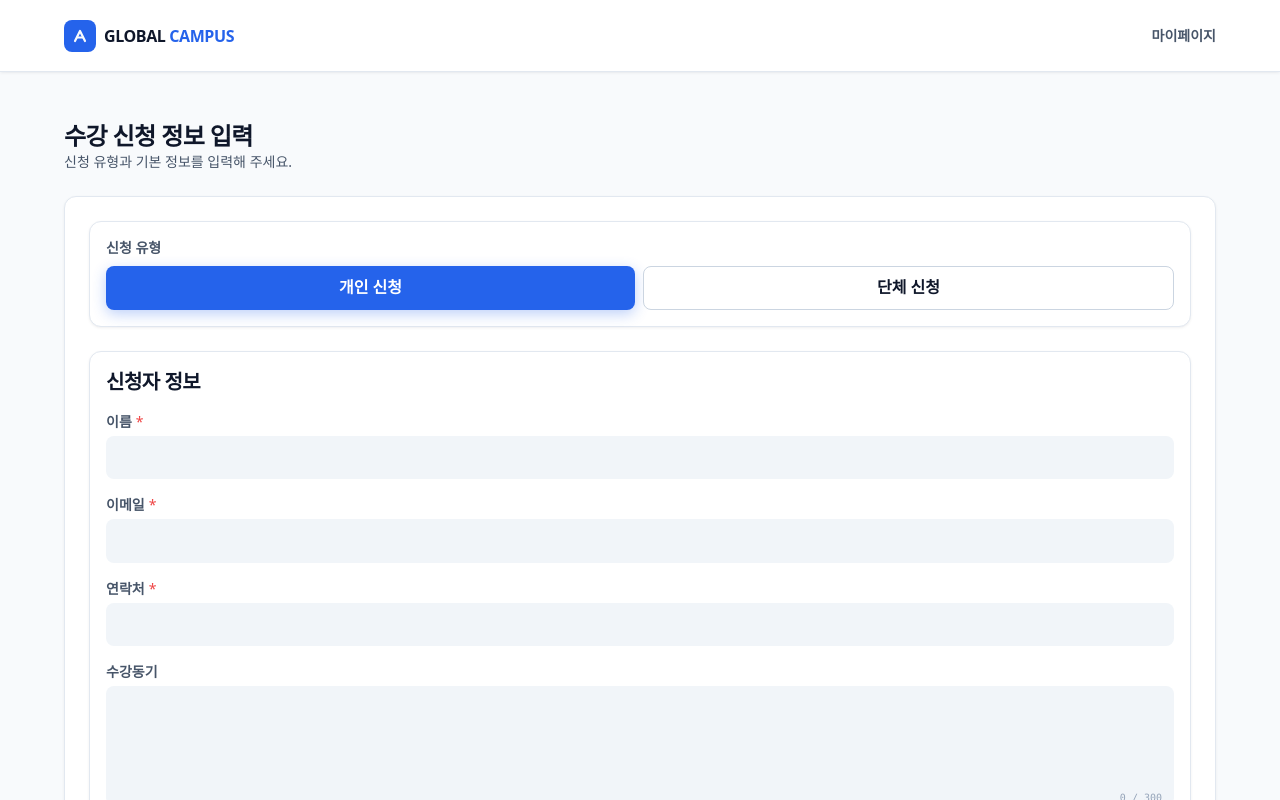
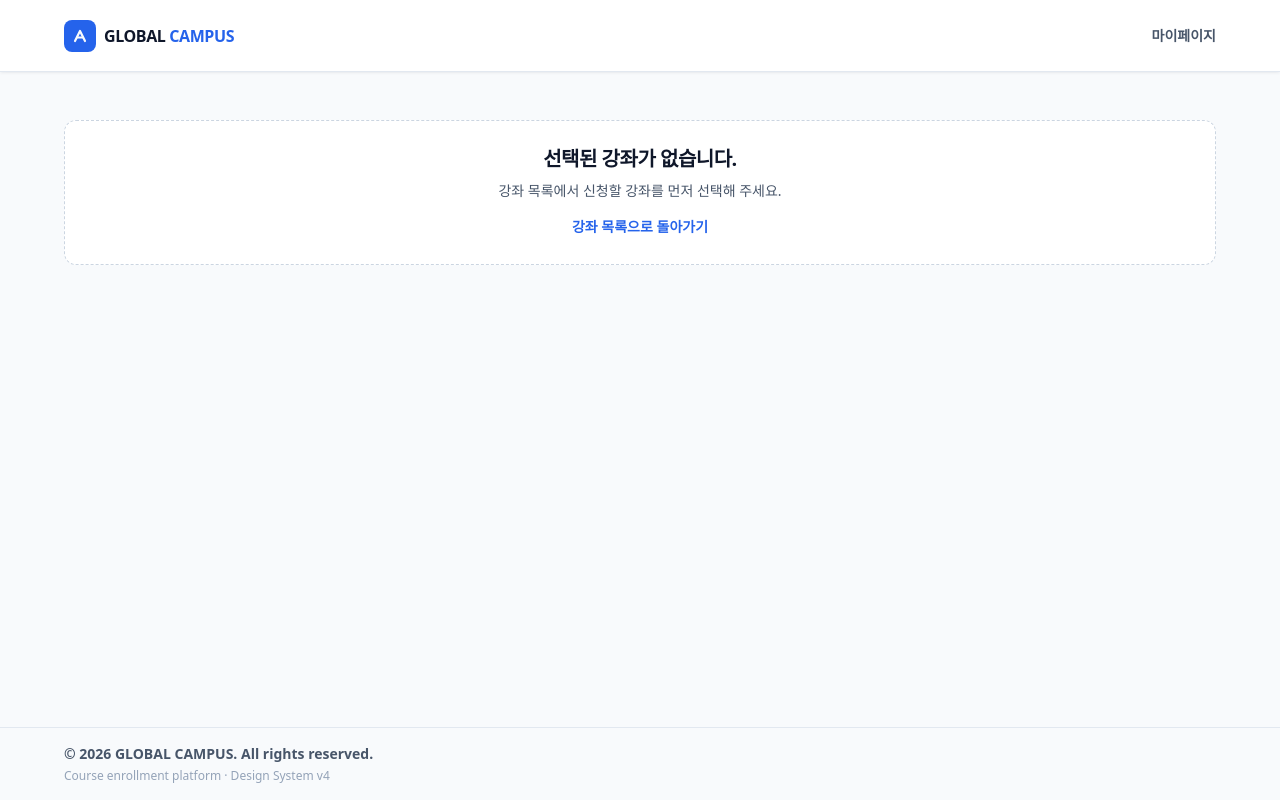
Before and after one commit to L-chae/course-enrollment-web, a Next.js app: page /enrollment/apply in a window 1280 px wide. Shown: the top 800 px of the page. Built offline with nearby package versions, Linux system fonts and the light colour scheme.

Commit message:
feat: 신청 폼에 선택 강좌 ID 연결

```diff
--- a/src/app/enrollment/apply/page.tsx
+++ b/src/app/enrollment/apply/page.tsx
@@ -1,36 +1,33 @@
-'use client';
+import Link from 'next/link';
 
-import { useEffect } from 'react';
+import ApplyForm from '@/components/enrollment/ApplyForm';
+import { MOCK_COURSES } from '@/mocks/courses';
 
-import ApplicantFields from '@/components/enrollment/ApplicantFields';
-import EnrollmentTypeSelector from '@/components/enrollment/EnrollmentTypeSelector';
-import TermsAgreement from '@/components/enrollment/TermsAgreement';
-import Button from '@/components/ui/Button';
-import { useEnrollForm } from '@/hooks/useEnrollForm';
-import type { EnrollmentSchema } from '@/lib/schema';
+type ApplyPageProps = {
+  searchParams: Promise<{
+    courseId?: string;
+  }>;
+};
 
-export default function ApplyPage() {
-  const {
-    register,
-    handleSubmit,
-    formState: { errors },
-    watch,
-    setValue,
-  } = useEnrollForm();
+export default async function ApplyPage({ searchParams }: ApplyPageProps) {
+  const { courseId } = await searchParams;
+  const selectedCourse = MOCK_COURSES.find((course) => course.id === courseId);
 
-  const selectedType = watch('type') ?? 'personal';
-
-  useEffect(() => {
-    setValue('courseId', 'crs-001');
-  }, [setValue]);
-
-  const handleTypeChange = (type: EnrollmentSchema['type']) => {
-    setValue('type', type);
-  };
-
-  const handleValidSubmit = (values: EnrollmentSchema) => {
-    console.log(values);
-  };
+  if (!selectedCourse) {
+    return (
+      <main className="content-container enrollment-page">
+        <section className="course-list-empty">
+          <p className="text-h3">선택된 강좌가 없습니다.</p>
+          <p className="text-caption" style={{ marginTop: 'var(--space-sm)' }}>
+            강좌 목록에서 신청할 강좌를 먼저 선택해 주세요.
+          </p>
+          <Link href="/enrollment" className="text-brand-primary mt-4 inline-block text-sm font-bold">
+            강좌 목록으로 돌아가기
+          </Link>
+        </section>
+      </main>
+    );
+  }
 
   return (
     <main className="content-container enrollment-page">
@@ -39,22 +36,13 @@ export default function ApplyPage() {
         <p className="text-caption">신청 유형과 기본 정보를 입력해 주세요.</p>
       </header>
 
-      <form className="card flex flex-col gap-6 p-6" onSubmit={handleSubmit(handleValidSubmit)}>
-        <EnrollmentTypeSelector value={selectedType} onChange={handleTypeChange} />
-        <ApplicantFields register={register} errors={errors} />
+      <section className="card mb-6 p-6">
+        <p className="text-caption">선택 강좌</p>
+        <h2 className="text-h3">{selectedCourse.title}</h2>
+        <p className="text-caption">강사 {selectedCourse.instructor}</p>
+      </section>
 
-        {selectedType === 'group' && (
-          <div className="course-list-empty text-left">
-            단체 정보와 참가자 명단 입력은 다음 단계에서 연결됩니다.
-          </div>
-        )}
-
-        <TermsAgreement register={register} error={errors.agreedToTerms?.message as string | undefined} />
-
-        <div className="flex justify-end">
-          <Button type="submit">다음 단계로</Button>
-        </div>
-      </form>
+      <ApplyForm courseId={selectedCourse.id} />
     </main>
   );
 }
--- /dev/null
+++ b/src/components/enrollment/ApplyForm.tsx
@@ -0,0 +1,57 @@
+'use client';
+
+import { useEffect } from 'react';
+
+import ApplicantFields from '@/components/enrollment/ApplicantFields';
+import EnrollmentTypeSelector from '@/components/enrollment/EnrollmentTypeSelector';
+import TermsAgreement from '@/components/enrollment/TermsAgreement';
+import Button from '@/components/ui/Button';
+import { useEnrollForm } from '@/hooks/useEnrollForm';
+import type { EnrollmentSchema } from '@/lib/schema';
+
+type ApplyFormProps = {
+  courseId: string;
+};
+
+export default function ApplyForm({ courseId }: ApplyFormProps) {
+  const {
+    register,
+    handleSubmit,
+    formState: { errors },
+    watch,
+    setValue,
+  } = useEnrollForm();
+
+  const selectedType = watch('type') ?? 'personal';
+
+  useEffect(() => {
+    setValue('courseId', courseId);
+  }, [courseId, setValue]);
+
+  const handleTypeChange = (type: EnrollmentSchema['type']) => {
+    setValue('type', type);
+  };
+
+  const handleValidSubmit = (values: EnrollmentSchema) => {
+    console.log(values);
+  };
+
+  return (
+    <form className="card flex flex-col gap-6 p-6" onSubmit={handleSubmit(handleValidSubmit)}>
+      <EnrollmentTypeSelector value={selectedType} onChange={handleTypeChange} />
+      <ApplicantFields register={register} errors={errors} />
+
+      {selectedType === 'group' && (
+        <div className="course-list-empty text-left">
+          단체 정보와 참가자 명단 입력은 다음 단계에서 연결됩니다.
+        </div>
+      )}
+
+      <TermsAgreement register={register} error={errors.agreedToTerms?.message as string | undefined} />
+
+      <div className="flex justify-end">
+        <Button type="submit">다음 단계로</Button>
+      </div>
+    </form>
+  );
+}
```
